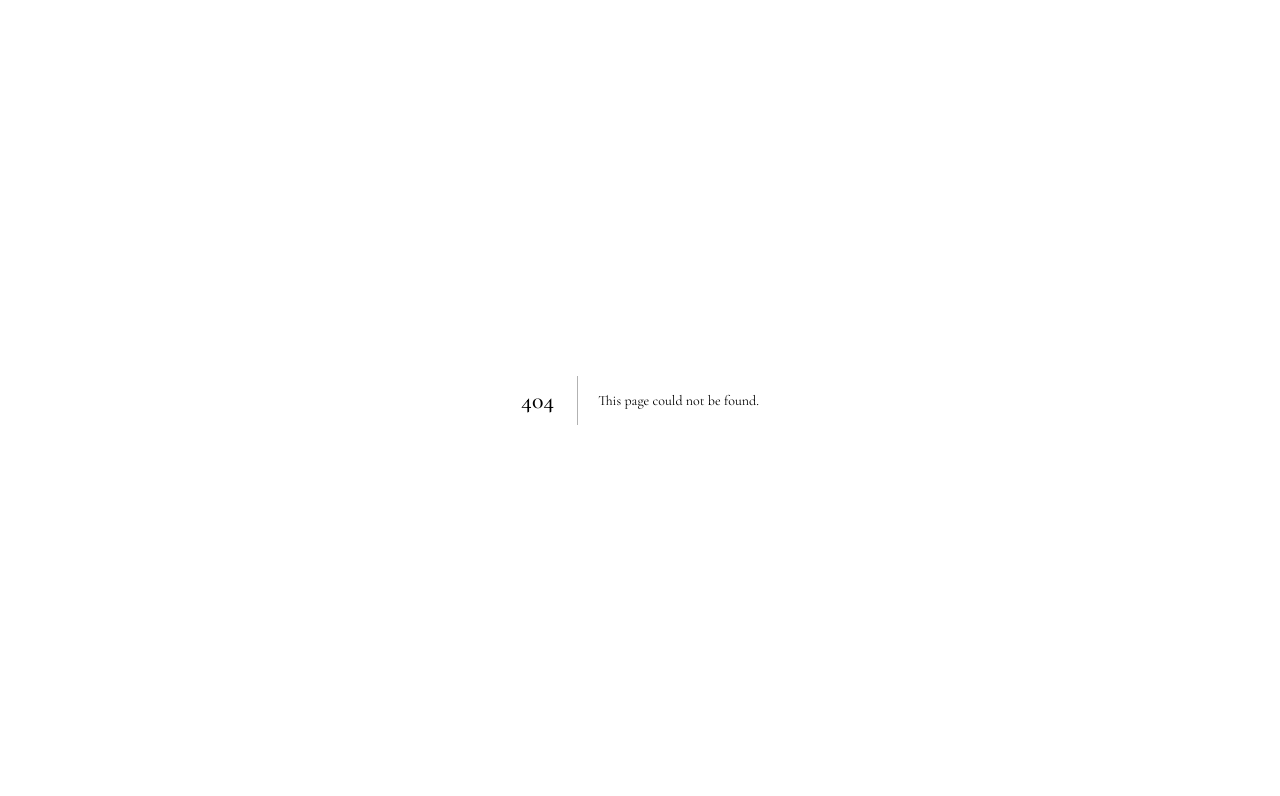
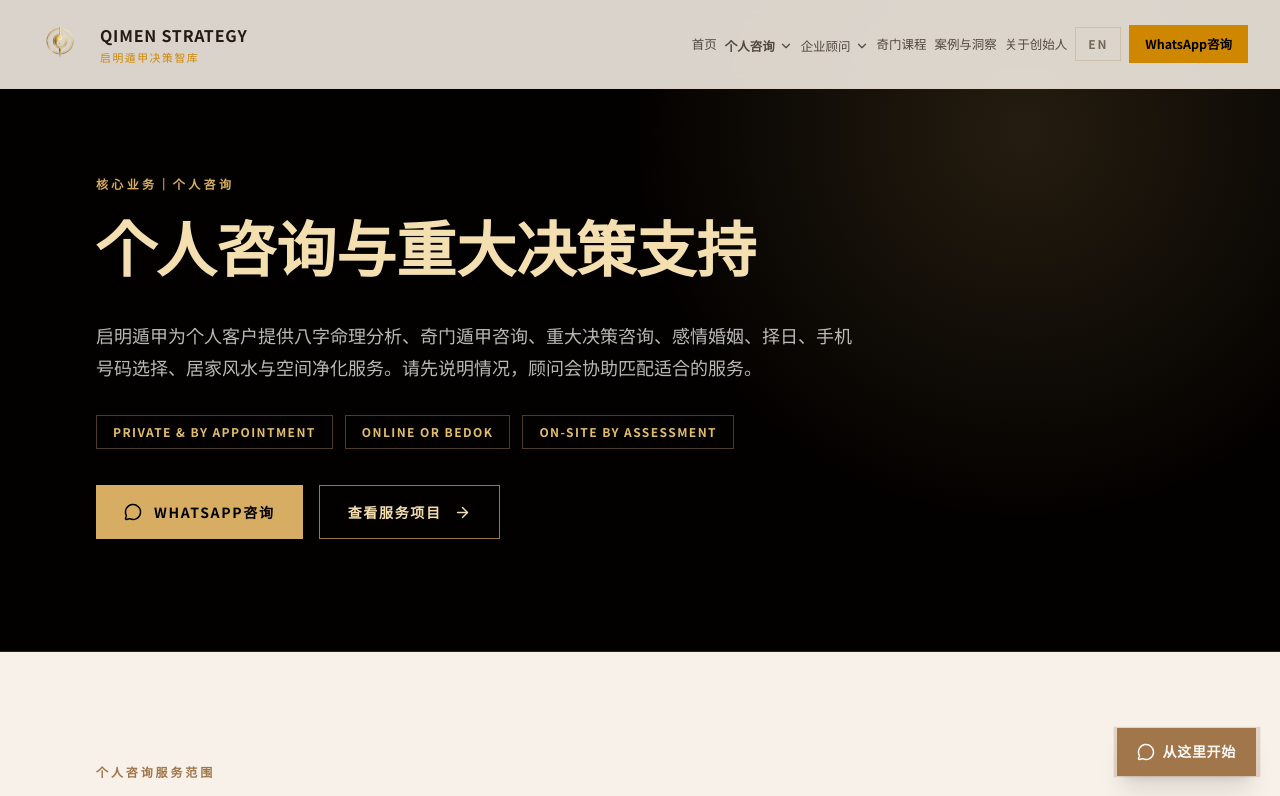
Before and after one commit to BODHIWONG/qmfeng-website, a Next.js app: page /zh/personal-advisory in a window 1280 px wide. Before the commit this address had no page. Shown: the top 796 px of the page. Built offline with nearby package versions, Linux system fonts and the light colour scheme.

Commit message:
Add Chinese personal advisory route

```diff
--- /dev/null
+++ b/app/zh/personal-advisory/page.tsx
@@ -0,0 +1,19 @@
+import type { Metadata } from "next";
+import PersonalAdvisoryPage from "@/app/personal-advisory/page";
+import { FixedLanguageProvider } from "@/contexts/language-context";
+
+export const metadata: Metadata = {
+  title: "新加坡个人咨询｜八字、奇门遁甲与重大决策",
+  description: "启明遁甲个人咨询包括S$168八字命理分析、S$396奇门遁甲咨询及S$1,696重大决策咨询。",
+  alternates: {
+    canonical: "https://www.qmfeng.com/zh/personal-advisory",
+    languages: {
+      "en-SG": "https://www.qmfeng.com/en/personal-advisory",
+      "zh-SG": "https://www.qmfeng.com/zh/personal-advisory",
+    },
+  },
+};
+
+export default function ChinesePersonalAdvisoryPage() {
+  return <FixedLanguageProvider lang="zh"><PersonalAdvisoryPage /></FixedLanguageProvider>;
+}
```
